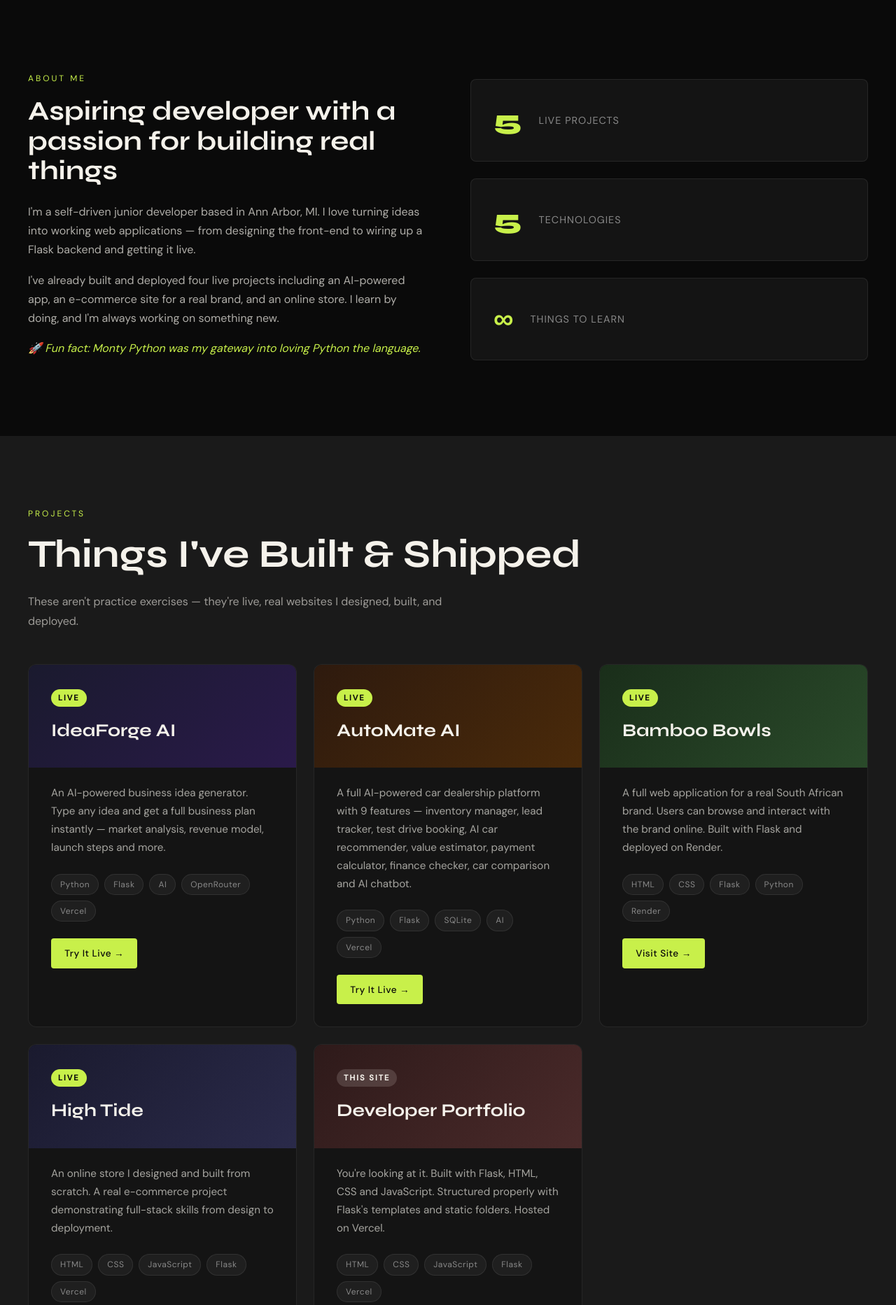
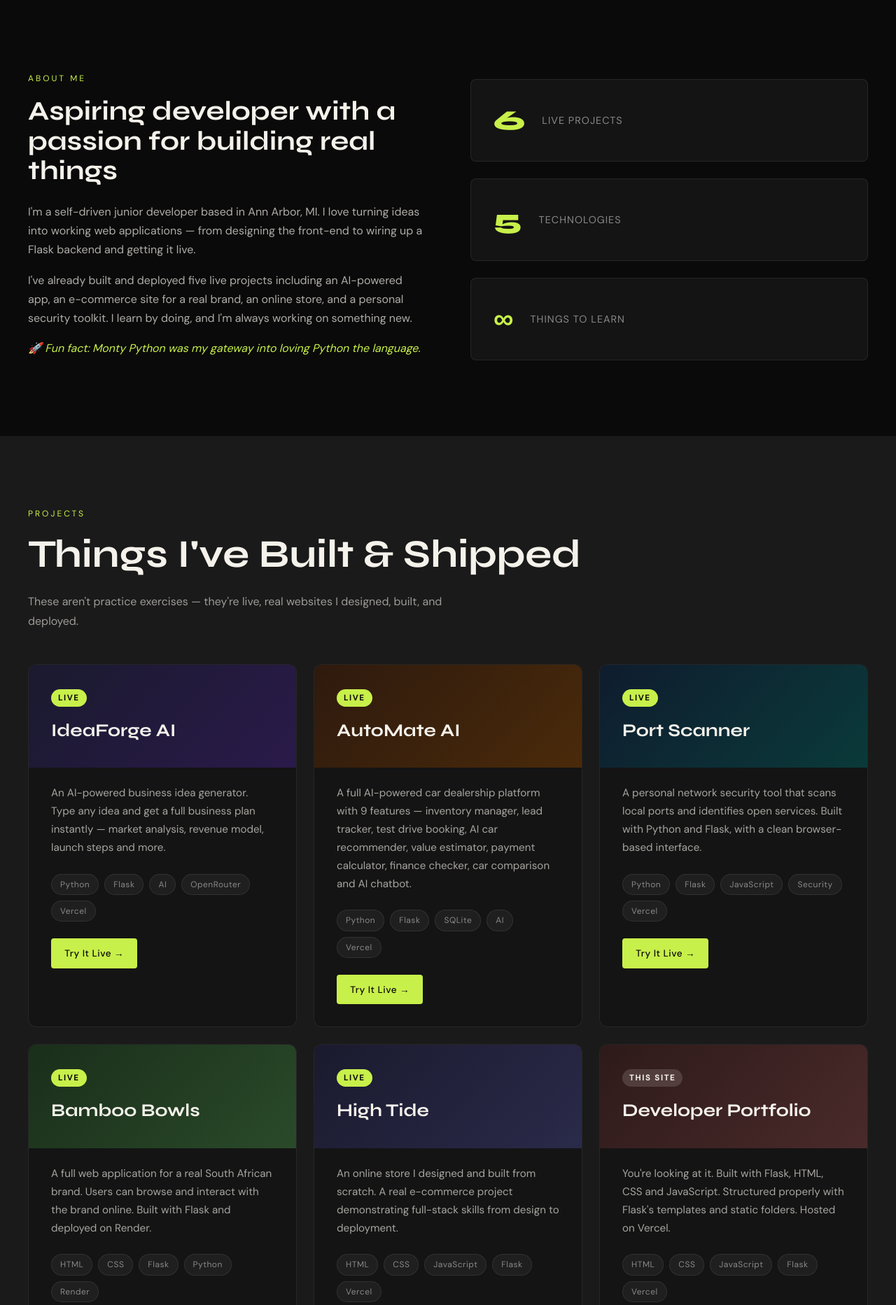
Before and after one commit to Fumingblock1/My-portfolio, a Flask app: page / in a window 1280 px wide. Shown: the part 799-2664 px from the top of the page at 70% size. Run offline with Flask 3, Linux system fonts and the light colour scheme.

Commit message:
Update index.html

```diff
--- a/templates/index.html
+++ b/templates/index.html
@@ -47,12 +47,12 @@
           <span class="section-tag">About Me</span>
           <h2>Aspiring developer with a passion for building real things</h2>
           <p>I'm a self-driven junior developer based in Ann Arbor, MI. I love turning ideas into working web applications &mdash; from designing the front-end to wiring up a Flask backend and getting it live.</p>
-          <p>I've already built and deployed four live projects including an AI-powered app, an e-commerce site for a real brand, and an online store. I learn by doing, and I'm always working on something new.</p>
+          <p>I've already built and deployed five live projects including an AI-powered app, an e-commerce site for a real brand, an online store, and a personal security toolkit. I learn by doing, and I'm always working on something new.</p>
           <p class="fun-fact">&#128640; Fun fact: Monty Python was my gateway into loving Python the language.</p>
         </div>
         <div class="about-stats">
           <div class="stat-card">
-            <span class="stat-num">5</span>
+            <span class="stat-num">6</span>
             <span class="stat-label">Live Projects</span>
           </div>
           <div class="stat-card">
@@ -104,6 +104,21 @@
               <span>Python</span><span>Flask</span><span>SQLite</span><span>AI</span><span>Vercel</span>
             </div>
             <a href="https://automate-orcin.vercel.app" target="_blank" class="btn btn-primary btn-sm">Try It Live &rarr;</a>
+          </div>
+        </div>
+
+        <!-- Port Scanner -->
+        <div class="project-card">
+          <div class="project-header" style="background: linear-gradient(135deg, #0f1c2e, #0a3a3a);">
+            <span class="project-badge">Live</span>
+            <h3>Port Scanner</h3>
+          </div>
+          <div class="project-body">
+            <p>A personal network security tool that scans local ports and identifies open services. Built with Python and Flask, with a clean browser-based interface.</p>
+            <div class="project-tags">
+              <span>Python</span><span>Flask</span><span>JavaScript</span><span>Security</span><span>Vercel</span>
+            </div>
+            <a href="https://port-scanner-hk9wx7jlt-fumingblock1s-projects.vercel.app" target="_blank" class="btn btn-primary btn-sm">Try It Live &rarr;</a>
           </div>
         </div>
 
@@ -184,9 +199,9 @@
       <div class="contact-links">
 
         <!-- Email -->
-        <a href="mailto:riaanenegelbrechty@gmail.com" class="contact-link">
+        <a href="mailto:riannengelbrecht@gmail.com" class="contact-link">
           <span class="contact-icon">&#9993;</span>
-          <span>riaanenegelbrechty@gmail.com</span>
+          <span>riannengelbrecht@gmail.com</span>
         </a>
 
         <!-- Phone -->
```
Lines whose indentation alone changed are shown as unchanged.
